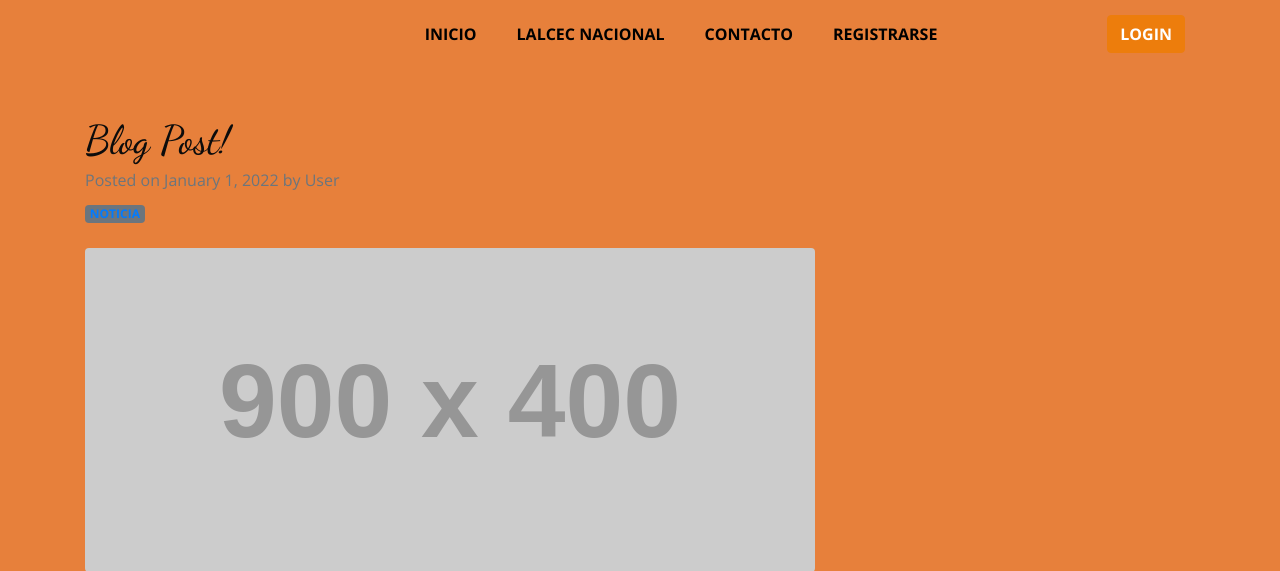
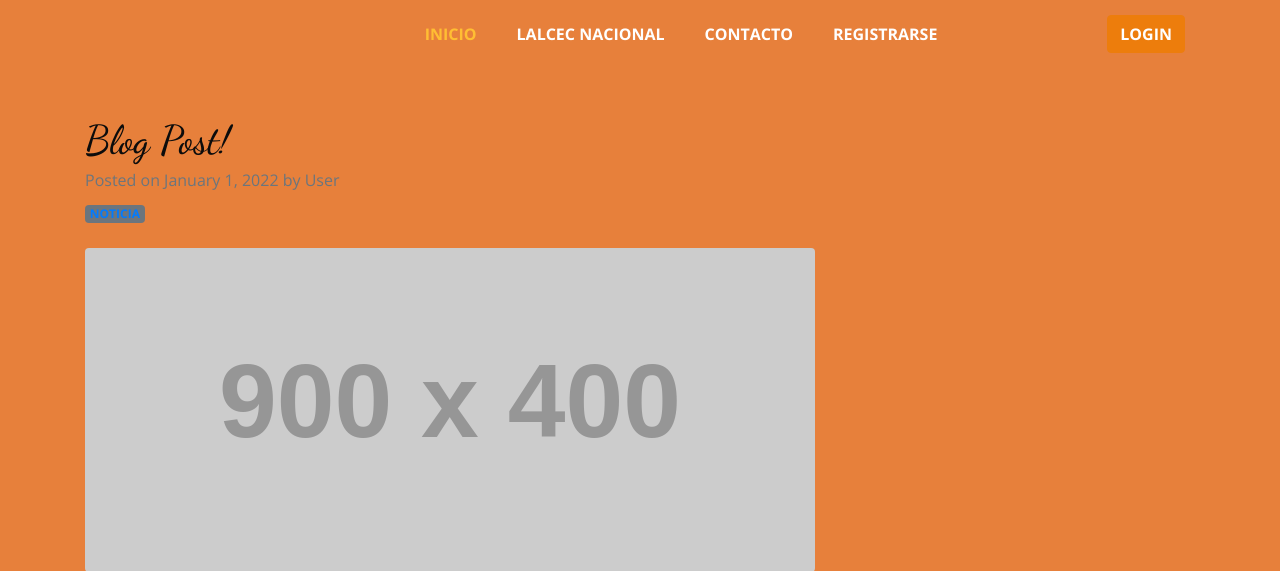
Before and after one commit to santiagonrod/Info22Equipo3, a Django app: page /post in a window 1280 px wide. Shown: the top 571 px of the page. Run offline with Django 4.2, Linux system fonts and the light colour scheme; grey boxes labelled with a size stand in for pictures from a placeholder-image service; parts of the project's set-up code (start-up, migrations or seed data) failed here and were passed over; some libraries are stand-ins or nearby versions.

Commit message:
Update header.html
modificación style color navbar para overtext

```diff
--- a/source/templates/header.html
+++ b/source/templates/header.html
@@ -24,19 +24,19 @@
           <div class="collapse navbar-collapse" id="navbarSupportedContent">
             <ul class="navbar-nav  mx-auto ">
               <li class="nav-item active">
-                <a class="nav-link" href="{% url 'inicio' %}" style="color:black"><b>INICIO</b> <span class="sr-only">(current)</span></a>
+                <a class="nav-link" href="{% url 'inicio' %}"><b>INICIO</b> <span class="sr-only">(current)</span></a>
               </li>
               <li class="nav-item">
-                <a class="nav-link" href="https://www.lalcec.org.ar/"  style="color:black"><b>LALCEC NACIONAL</b></a>
+                <a class="nav-link" href="https://www.lalcec.org.ar/"><b>LALCEC NACIONAL</b></a>
               </li>
               <!--li class="nav-item">
-                <a class="nav-link" href="" style="color:black"><b>CONSULTORIO</b></a>
+                <a class="nav-link" href=""><b>CONSULTORIO</b></a>
               </li-->
               <li class="nav-item">
-                <a class="nav-link" href="#footer" style="color:black"><b>CONTACTO</b></a>
+                <a class="nav-link" href="#footer"><b>CONTACTO</b></a>
               </li>
               <li class="nav-item">
-                <a class="nav-link" href="{% url 'registro'%}"  style="color:black"><b>REGISTRARSE</b></a>
+                <a class="nav-link" href="{% url 'registro'%}"><b>REGISTRARSE</b></a>
               </li>
               <!--<li class="nav-item">
                 <a class="nav-link" href="book.html">Book Table</a>
```
